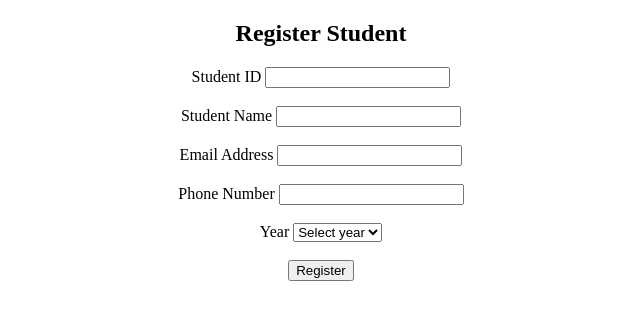
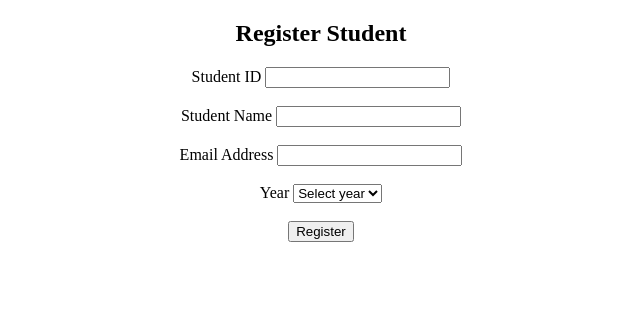
Before and after one commit to pranathidevaki/DevOps_week3, a Flask app: page /register in a window 1280 px wide. Shown: the top 320 px of the page, without its empty margins (319-959 px from the left). Run offline with Flask 3, Linux system fonts and the light colour scheme.

Commit message:
Updated registration page

```diff
--- a/templates/register.html
+++ b/templates/register.html
@@ -19,10 +19,6 @@
         <input name="student_email" type="email" required>
         <br><br>
 
-        <label>Phone Number</label>
-        <input name="phone_number" type="tel" required>
-        <br><br>
-
         <label>Year</label>
         <select name="year" required>
             <option value="">Select year</option>
```
